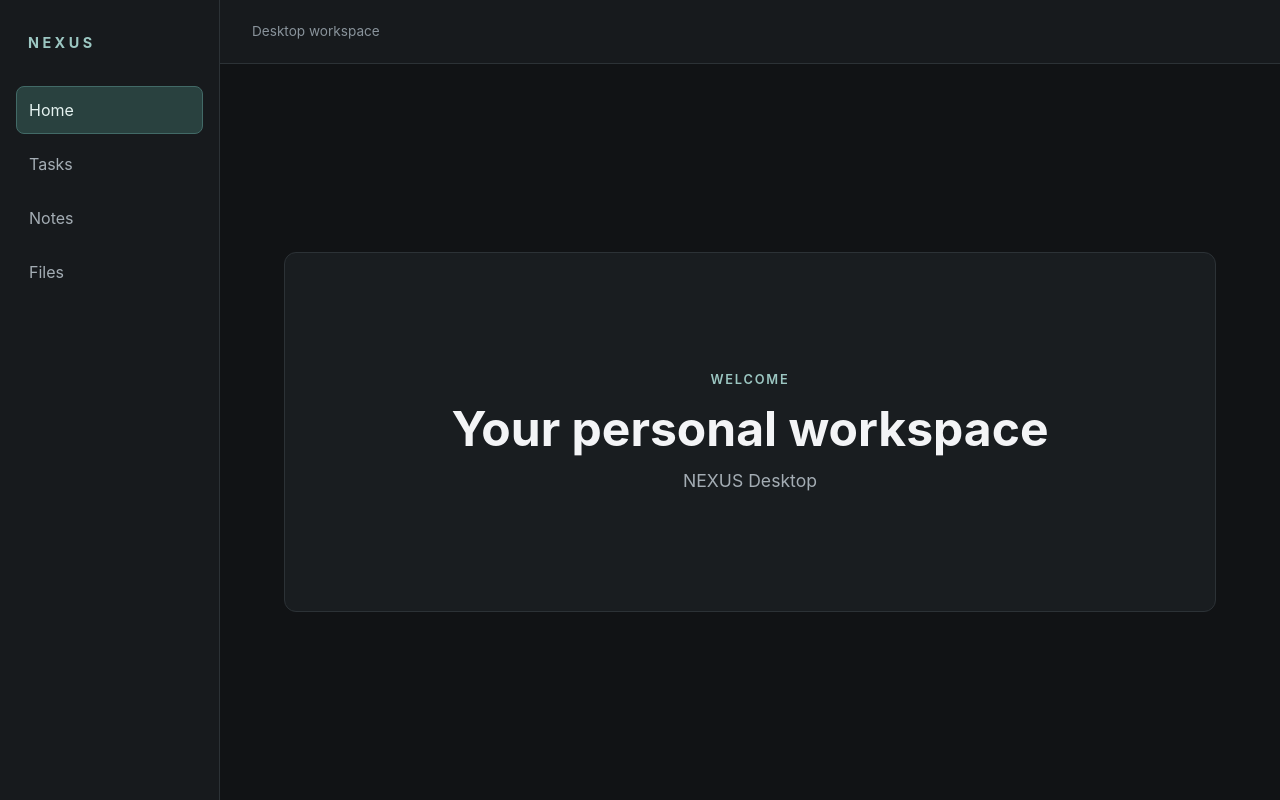
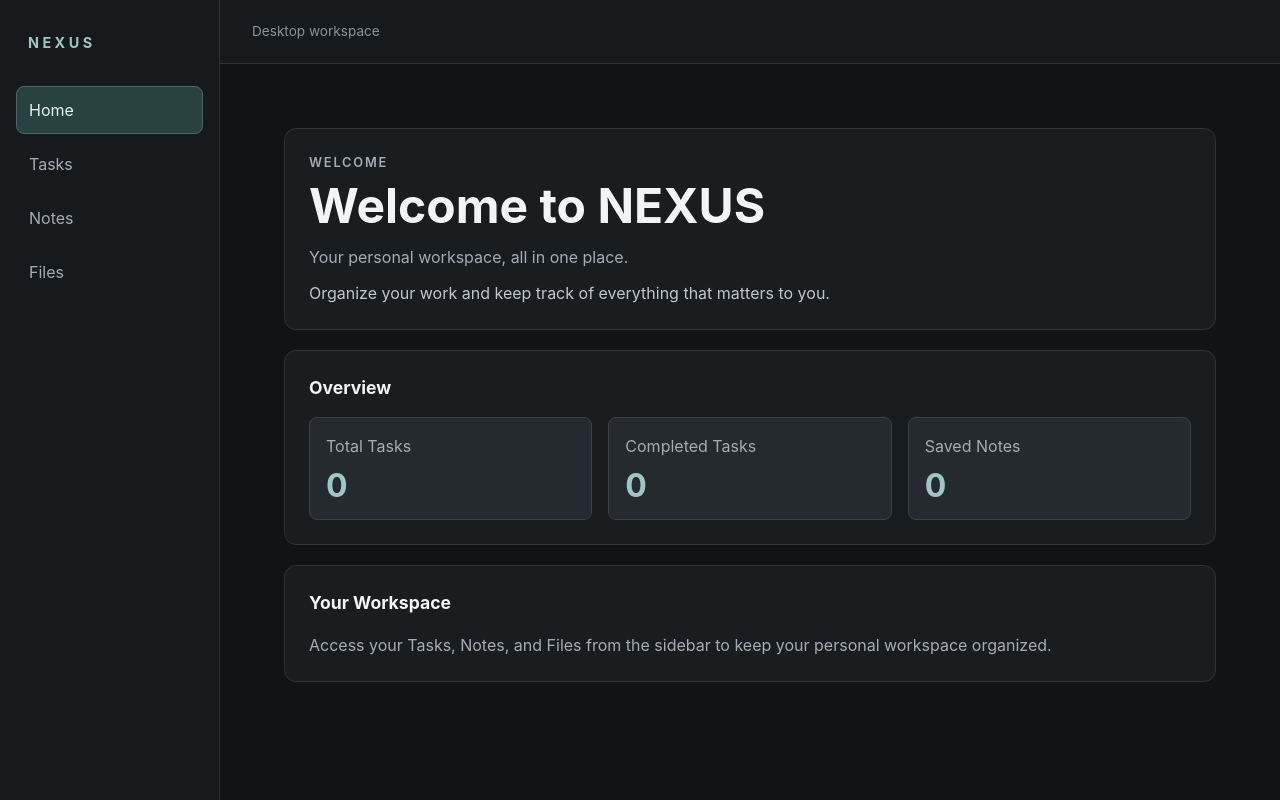
Before and after one commit to kanikasharma-18/Nexus, a React (Vite) app: page / in a window 1280 px wide. Built offline with nearby package versions, Linux system fonts and the light colour scheme.

Commit message:
feat: add the NEXUS dashboard

```diff
--- a/src/App.jsx
+++ b/src/App.jsx
@@ -1,4 +1,5 @@
 import { useState } from 'react';
+import Dashboard from './components/Dashboard.jsx';
 import Sidebar from './components/Sidebar.jsx';
 
 function App() {
@@ -17,11 +18,15 @@ function App() {
         </header>
 
         <main className="app-content">
-          <section className="welcome-screen">
-            <p className="welcome-label">Welcome</p>
-            <h1>Your personal workspace</h1>
-            <p>NEXUS Desktop</p>
-          </section>
+          {activeSection === 'Home' ? (
+            <Dashboard />
+          ) : (
+            <section className="welcome-screen">
+              <p className="welcome-label">Welcome</p>
+              <h1>Your personal workspace</h1>
+              <p>NEXUS Desktop</p>
+            </section>
+          )}
         </main>
       </div>
     </div>
--- /dev/null
+++ b/src/components/Dashboard.jsx
@@ -0,0 +1,42 @@
+const overviewCards = [
+  { label: 'Total Tasks', value: 0 },
+  { label: 'Completed Tasks', value: 0 },
+  { label: 'Saved Notes', value: 0 },
+];
+
+function Dashboard() {
+  return (
+    <div className="dashboard">
+      <section className="dashboard-welcome">
+        <p className="welcome-label">Welcome</p>
+        <h1>Welcome to NEXUS</h1>
+        <p>Your personal workspace, all in one place.</p>
+        <p className="dashboard-introduction">
+          Organize your work and keep track of everything that matters to you.
+        </p>
+      </section>
+
+      <section className="dashboard-overview" aria-labelledby="overview-heading">
+        <h2 id="overview-heading">Overview</h2>
+        <div className="overview-cards">
+          {overviewCards.map((card) => (
+            <article className="overview-card" key={card.label}>
+              <p>{card.label}</p>
+              <strong>{card.value}</strong>
+            </article>
+          ))}
+        </div>
+      </section>
+
+      <section className="workspace-overview" aria-labelledby="workspace-heading">
+        <h2 id="workspace-heading">Your Workspace</h2>
+        <p>
+          Access your Tasks, Notes, and Files from the sidebar to keep your
+          personal workspace organized.
+        </p>
+      </section>
+    </div>
+  );
+}
+
+export default Dashboard;
--- a/src/style.css
+++ b/src/style.css
@@ -151,6 +151,81 @@ select {
   padding: clamp(1.5rem, 5vw, 4rem);
 }
 
+.dashboard {
+  width: min(100%, 960px);
+  margin: 0 auto;
+}
+
+.dashboard-welcome,
+.dashboard-overview,
+.workspace-overview {
+  padding: 1.5rem;
+  border: 1px solid #2c3236;
+  border-radius: 12px;
+  background: #191d20;
+}
+
+.dashboard-welcome {
+  text-align: left;
+}
+
+.dashboard-welcome h1 {
+  margin: 0.35rem 0 0.75rem;
+}
+
+.dashboard-welcome > p {
+  margin: 0;
+  color: #a4adb4;
+}
+
+.dashboard-welcome .dashboard-introduction {
+  margin-top: 0.75rem;
+  color: #c0c7cc;
+}
+
+.dashboard-overview {
+  margin-top: 1.25rem;
+}
+
+.dashboard h2 {
+  margin: 0 0 1rem;
+  color: #f3f4f6;
+  font-size: 1.1rem;
+}
+
+.overview-cards {
+  display: grid;
+  grid-template-columns: repeat(3, minmax(0, 1fr));
+  gap: 1rem;
+}
+
+.overview-card {
+  padding: 1rem;
+  border: 1px solid #3a4248;
+  border-radius: 8px;
+  background: #252a2e;
+}
+
+.overview-card p {
+  margin: 0 0 0.75rem;
+  color: #a4adb4;
+}
+
+.overview-card strong {
+  color: #9cc7c2;
+  font-size: 2rem;
+  line-height: 1;
+}
+
+.workspace-overview {
+  margin-top: 1.25rem;
+}
+
+.workspace-overview p {
+  margin: 0;
+  color: #a4adb4;
+}
+
 .welcome-screen {
   width: min(100%, 960px);
   min-height: 360px;
@@ -213,6 +288,10 @@ h1 {
     padding: 1rem;
   }
 
+  .overview-cards {
+    grid-template-columns: 1fr;
+  }
+
   .welcome-screen {
     min-height: 300px;
     padding: 2rem 1.25rem;
```
